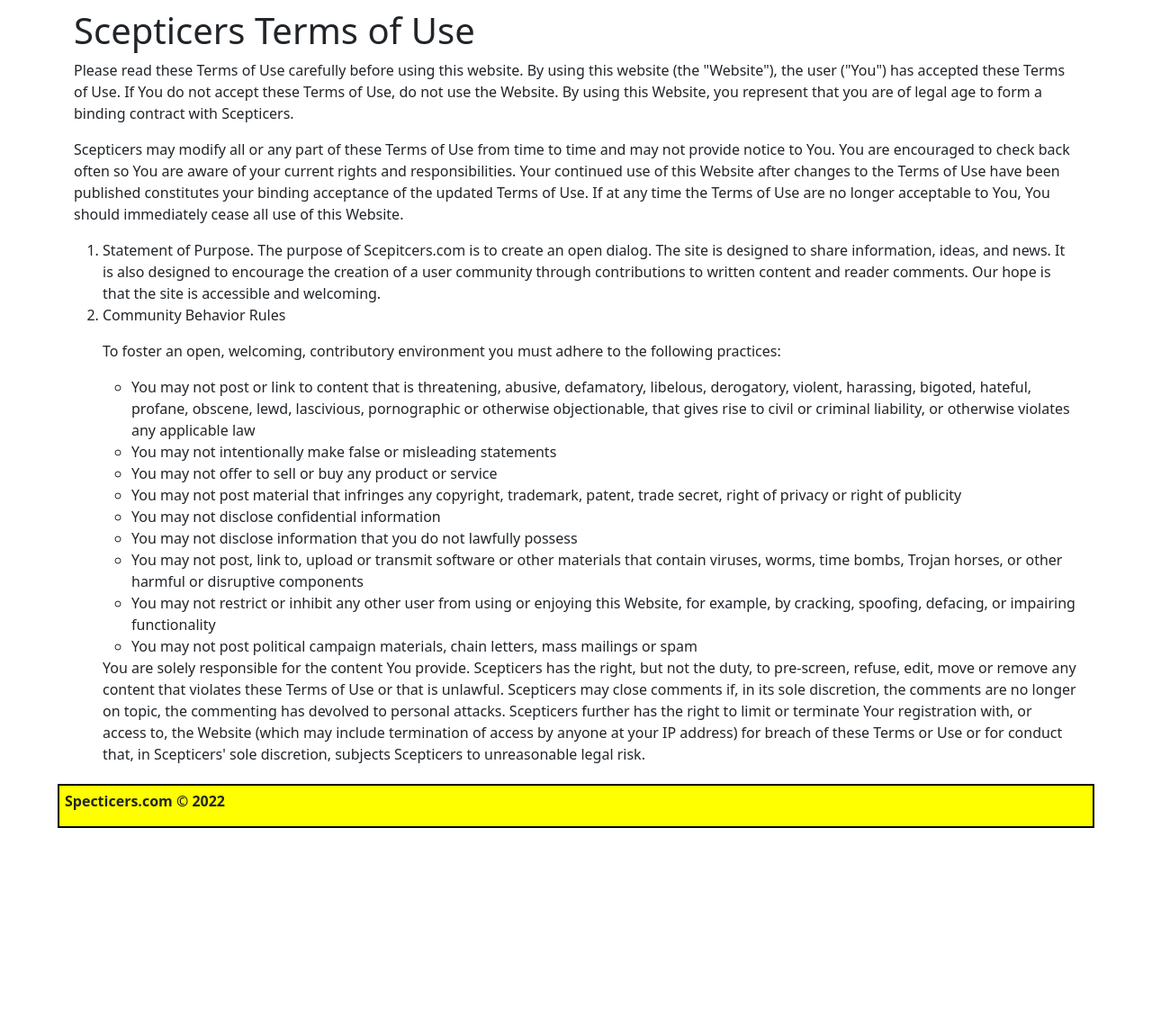
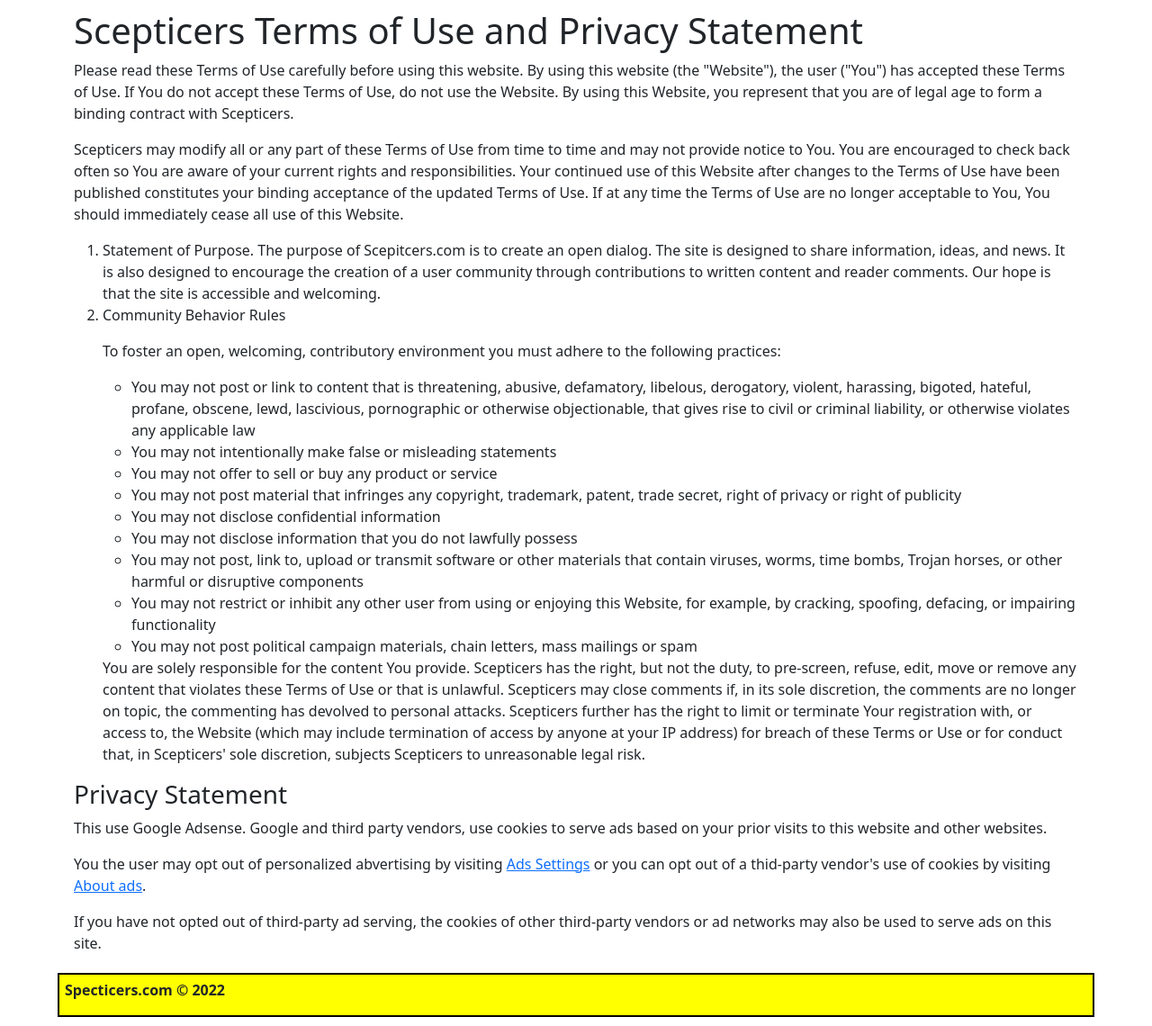
Before and after one commit to E-Designs/NewsBlog, a Django app: page /Terms-of-Use/ in a window 1280 px wide. Shown: the part 81-1221 px from the top of the page at 90% size. Before the commit the page ends 1001 px from the top, so only its background shows below. Run offline with Django 3.2, Linux system fonts and the light colour scheme.

Commit message:
Added a create account link, added privacy statment

```diff
--- a/blog/static/css/blog.css
+++ b/blog/static/css/blog.css
@@ -64,3 +64,9 @@ footer p{
     padding: 5px 0px 0px 6px;
     font-weight: bold;
 }
+
+.black-white{
+    background-color: #000000;
+    color: #ffffff;
+    padding: 5px;
+}
--- a/blog/templates/blog/post_list.html
+++ b/blog/templates/blog/post_list.html
@@ -2,9 +2,10 @@
 {% load crispy_forms_tags %}
 
 {% block content %}
-<section>
+<article class="black-white">
     <h3>{{tag}}</h3>
-</section>
+    <p>To become your towns top report <a href="{% url 'register' %}">Create An Account</a> today!</p>
+</article>
 <article class="m-2 filter">
     <div>
         <button class="btn btn-primary" type="button" data-bs-toggle="collapse" data-bs-target="#mfilter" aria-expanded="false" aria-controls="mfilter">Filter</button>
--- a/users/templates/users/tou.html
+++ b/users/templates/users/tou.html
@@ -1,7 +1,8 @@
 {% extends 'blog/base.html'%}
 
 {% block content%}
-    <h1>Scepticers Terms of Use</h1>
+    <h1>Scepticers Terms of Use and Privacy Statement</h1>
+    <article>
             <p>Please read these Terms of Use carefully before using this website. By using this website (the "Website"),
             the user ("You") has accepted these Terms of Use. If You do not accept these Terms of Use, do not use
             the Website. By using this Website, you represent that you are of legal age to form a binding contract
@@ -77,4 +78,11 @@
                 </li>
             </ol>
         </p>
+    </article>
+    <article>
+        <h3>Privacy Statement</h3>
+        <p>This use Google Adsense. Google and third party vendors, use cookies to serve ads based on your prior visits to this website and other websites.</p>
+        <p>You the user may opt out of personalized abvertising by visiting <a href="https://adssettings.google.com/" target="_blank" rel="noopener noreferrer">Ads Settings</a> or you can opt out of a thid-party vendor's use of cookies by visiting <a href="http://optout.aboutads.info" target="_blank" rel="noopener onreferrer">About ads</a>.</p>
+        <p>If you have not opted out of third-party ad serving, the cookies of other third-party vendors or ad networks may also be used to serve ads on this site.</p>
+    </article>
 {% endblock%}
```
Lines whose indentation alone changed are shown as unchanged.
